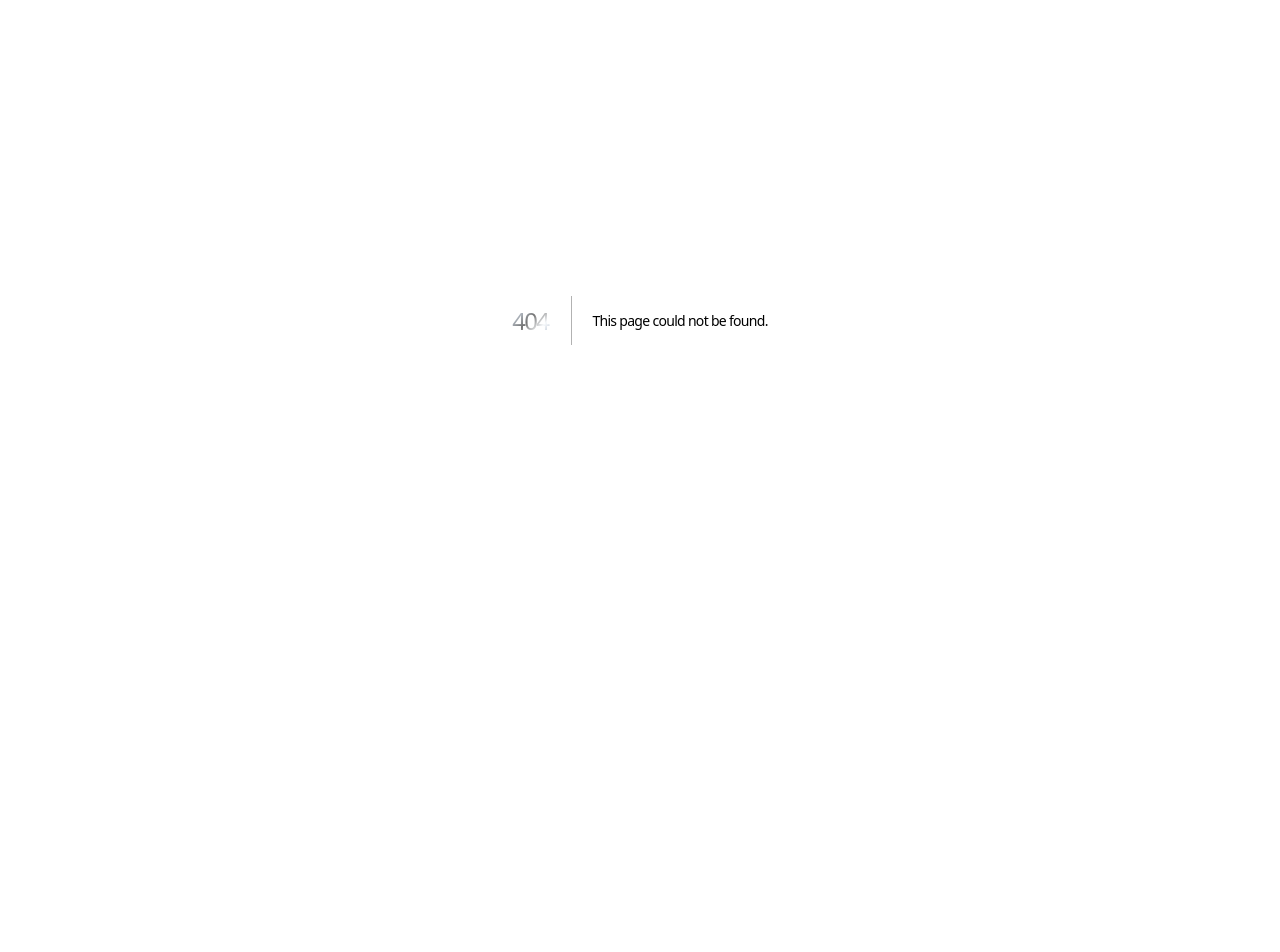
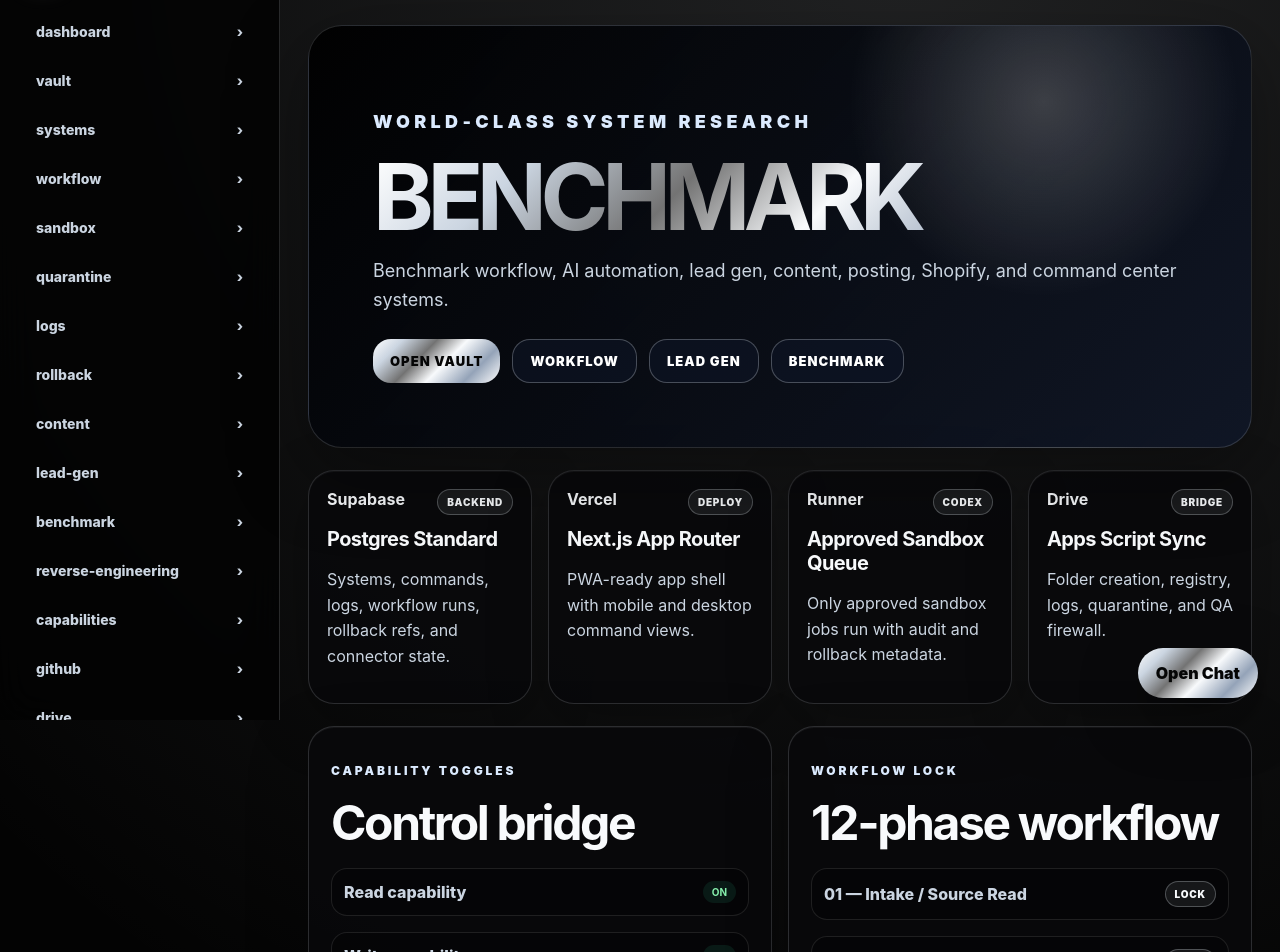
Before and after one commit to xps-admin/ADMIN-COMMAND, a Next.js app: page /benchmark in a window 1280 px wide. Before the commit this address had no page. Shown: the part 80-1032 px from the top of the page. Before the commit the page ends 800 px from the top, so only its background shows below. Built offline with nearby package versions, Linux system fonts and the light colour scheme.

Commit message:
Add dynamic route for all Admin Command modules

```diff
--- /dev/null
+++ b/app/[section]/page.tsx
@@ -0,0 +1,36 @@
+import { notFound } from 'next/navigation';
+import AdminShell from '@/components/AdminShell';
+
+const sections = [
+  'dashboard',
+  'vault',
+  'systems',
+  'workflow',
+  'sandbox',
+  'quarantine',
+  'logs',
+  'rollback',
+  'content',
+  'lead-gen',
+  'benchmark',
+  'reverse-engineering',
+  'capabilities',
+  'github',
+  'drive',
+  'vercel',
+  'supabase',
+  'shopify',
+  'chat',
+  'tools',
+  'templates',
+  'settings',
+];
+
+export function generateStaticParams() {
+  return sections.map((section) => ({ section }));
+}
+
+export default function SectionPage({ params }: { params: { section: string } }) {
+  if (!sections.includes(params.section)) notFound();
+  return <AdminShell page={params.section} />;
+}
```
